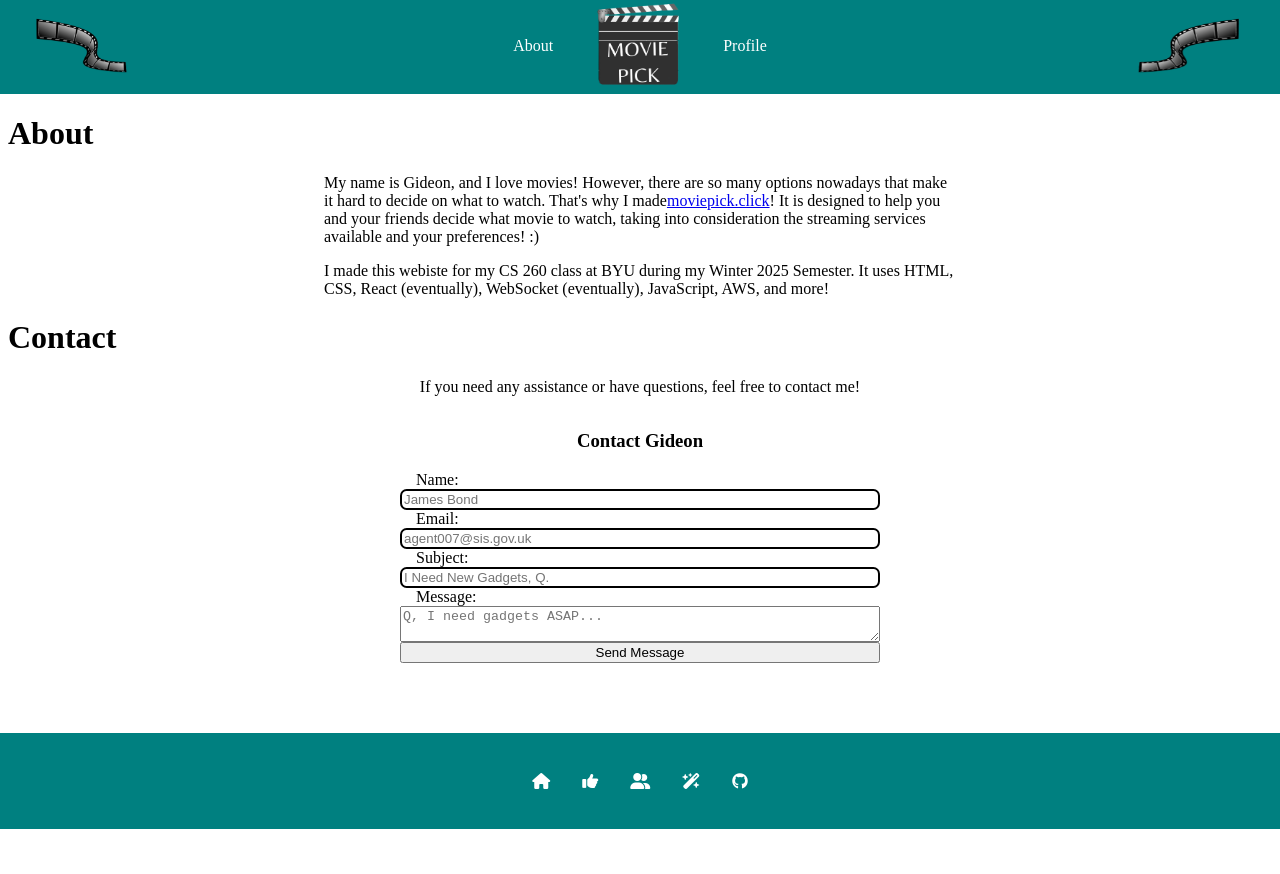
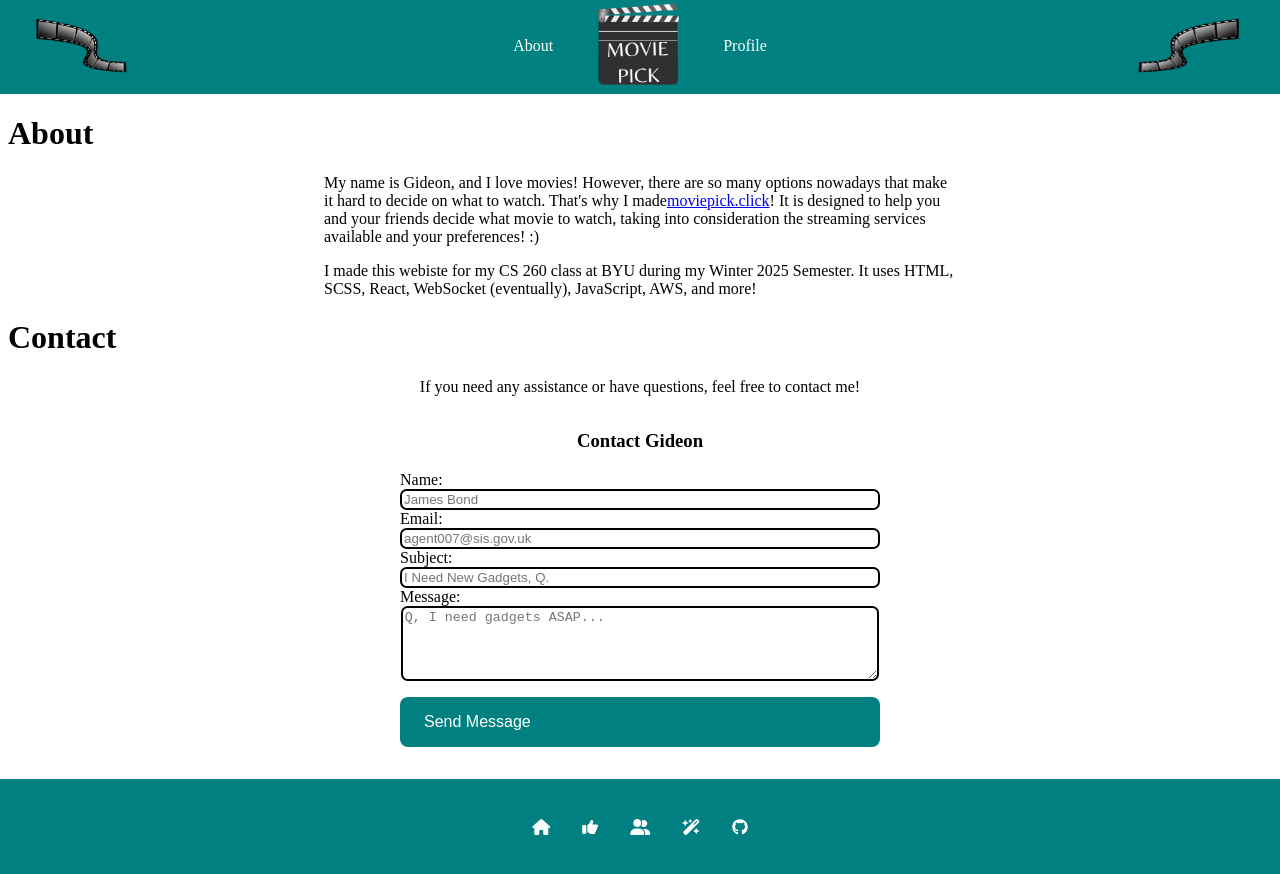
Before and after one commit to GideonJones999/WhatToWatch, a React (Vite) app: page /about in a window 1280 px wide. Before the commit the page ends 829 px from the top, so only its background shows below. Built offline with nearby package versions, Linux system fonts and the light colour scheme.

Commit message:
Fixing About Page Styling

```diff
--- a/src/about/about.css
+++ b/src/about/about.css
@@ -3,103 +3,72 @@ body div.contact-container {
   min-width: 100%;
   justify-items: center;
 }
-
 body div.about-container p,
 body div.contact-container p {
-  -webkit-box-pack: center;
-      -ms-flex-pack: center;
   justify-content: center;
   max-width: 50%;
 }
 
 div#contact-form-container {
-  display: -webkit-box;
-  display: -ms-flexbox;
   display: flex;
-  -webkit-box-pack: center;
-      -ms-flex-pack: center;
   justify-content: center;
 }
-
 div#contact-form-container form#contact-form {
   width: 50vw;
-  display: -webkit-box;
-  display: -ms-flexbox;
   display: flex;
-  -webkit-box-orient: vertical;
-  -webkit-box-direction: normal;
-      -ms-flex-direction: column;
   flex-direction: column;
-  -webkit-box-pack: center;
-      -ms-flex-pack: center;
   justify-content: center;
-  -ms-flex-line-pack: center;
   align-content: center;
 }
-
 div#contact-form-container form#contact-form h3 {
-  -ms-flex-item-align: center;
-      -ms-grid-row-align: center;
   align-self: center;
 }
-
 div#contact-form-container form#contact-form span {
   width: 75%;
-  -ms-flex-item-align: center;
   align-self: center;
-  display: -webkit-box;
-  display: -ms-flexbox;
   display: flex;
-  -webkit-box-orient: vertical;
-  -webkit-box-direction: normal;
-      -ms-flex-direction: column;
   flex-direction: column;
 }
-
-div#contact-form-container form#contact-form span input {
+div#contact-form-container form#contact-form span input,
+div#contact-form-container form#contact-form span textarea,
+div#contact-form-container form#contact-form span button {
   border-radius: 0.5em;
   border: 2px black solid;
 }
-
-div#contact-form-container form#contact-form span input[type="submit"] {
-  display: -webkit-inline-box;
-  display: -ms-inline-flexbox;
+div#contact-form-container form#contact-form span input[type=submit],
+div#contact-form-container form#contact-form span textarea[type=submit],
+div#contact-form-container form#contact-form span button[type=submit] {
   display: inline-flex;
   border: none;
   padding: 1em 1.5em;
   width: 100%;
   font-size: medium;
   margin: 1em 0.25em;
-  -webkit-box-align: center;
-      -ms-flex-align: center;
   align-items: center;
-  -ms-flex-item-align: center;
   align-self: center;
   background-color: teal;
   color: white;
-  -webkit-transition: ease-in-out 0.25s;
   transition: ease-in-out 0.25s;
 }
-
-div#contact-form-container form#contact-form span input[type="submit"]:hover {
+div#contact-form-container form#contact-form span input[type=submit]:hover,
+div#contact-form-container form#contact-form span textarea[type=submit]:hover,
+div#contact-form-container form#contact-form span button[type=submit]:hover {
   background-color: gold;
-  -webkit-transition: ease-in-out 0.25s;
   transition: ease-in-out 0.25s;
   letter-spacing: 0.05em;
 }
-
-div#contact-form-container form#contact-form span textarea#contact-form-body {
+div#contact-form-container form#contact-form span input#contact-form-body,
+div#contact-form-container form#contact-form span textarea#contact-form-body,
+div#contact-form-container form#contact-form span button#contact-form-body {
   height: 5em;
   width: 98%;
   text-overflow: wrap;
-  -ms-flex-item-align: center;
-      -ms-grid-row-align: center;
   align-self: center;
   border-radius: 0.5em;
   border: 2px black solid;
 }
-
-div#contact-form-container form#contact-form span label {
+div#contact-form-container form#contact-form span input label,
+div#contact-form-container form#contact-form span textarea label,
+div#contact-form-container form#contact-form span button label {
   padding-left: 1em;
-}
-/*# sourceMappingURL=about.css.map */
+}/*# sourceMappingURL=about.css.map */
--- a/src/about/about.jsx
+++ b/src/about/about.jsx
@@ -60,8 +60,8 @@ export default function About() {
         </p>
         <p>
           I made this webiste for my CS 260 class at BYU during my Winter 2025
-          Semester. It uses HTML, CSS, React (eventually), WebSocket
-          (eventually), JavaScript, AWS, and more!
+          Semester. It uses HTML, SCSS, React, WebSocket (eventually),
+          JavaScript, AWS, and more!
         </p>
       </div>
 
@@ -114,6 +114,7 @@ export default function About() {
                 value={formData.body}
                 onChange={handleChange}
                 required
+                id="contact-form-body"
               />
             </span>
             <span>
```
Also changed, not shown: src/about/about.scss (+6 -4 lines), 1 other file (tests, documents, lock files or other folders). Lines whose indentation alone changed are shown as unchanged.
